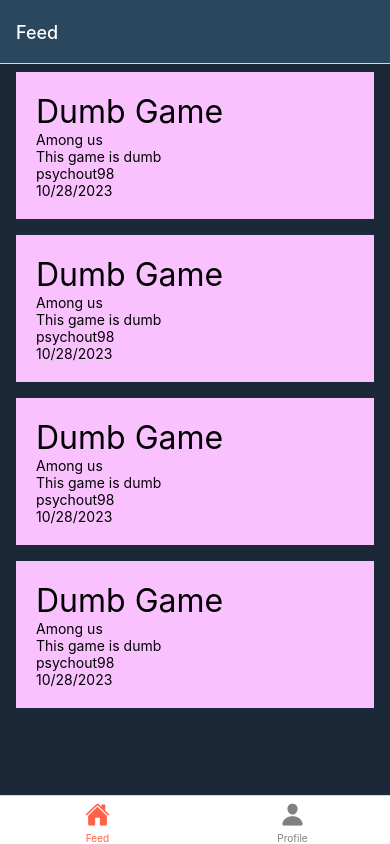
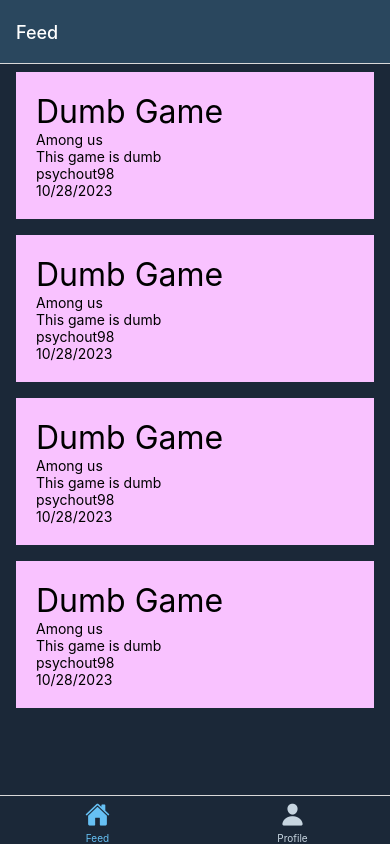
Before and after one commit to psychout98/steamhub, a React Native app: screen / in a window 390 px wide. Built offline with nearby package versions, Linux system fonts and the light colour scheme.

Commit message:
Style fix

```diff
--- a/App.js
+++ b/App.js
@@ -35,11 +35,13 @@
             // You can return any component that you like here!
             return <Ionicons name={iconName} size={size} color={color} />;
           },
-          tabBarActiveTintColor: 'tomato',
-          tabBarInactiveTintColor: 'gray',
-        })}>
-        <Tab.Screen name="Feed" component={Feed}options={{headerStyle:{backgroundColor: '#2a475e',},headerTintColor: '#fff'}}/>
-        <Tab.Screen name="Profile" component={Profile}options={{headerStyle:{backgroundColor: '#2a475e',},headerTintColor: '#fff'}}/>
+          tabBarStyle: { backgroundColor: '#1b2838' },
+          tabBarActiveTintColor: '#66c0f4',
+          tabBarInactiveTintColor: '#c7d5e0',
+        })}
+        >
+        <Tab.Screen name="Feed" component={Feed} options={{headerStyle:{backgroundColor: '#2a475e',},headerTintColor: '#fff'}}/>
+        <Tab.Screen name="Profile" component={Profile} options={{headerStyle:{backgroundColor: '#2a475e',},headerTintColor: '#fff'}}/>
       </Tab.Navigator>
     </NavigationContainer>
   );
```
Also changed, not shown: 1 other file (tests, documents, lock files or other folders).
